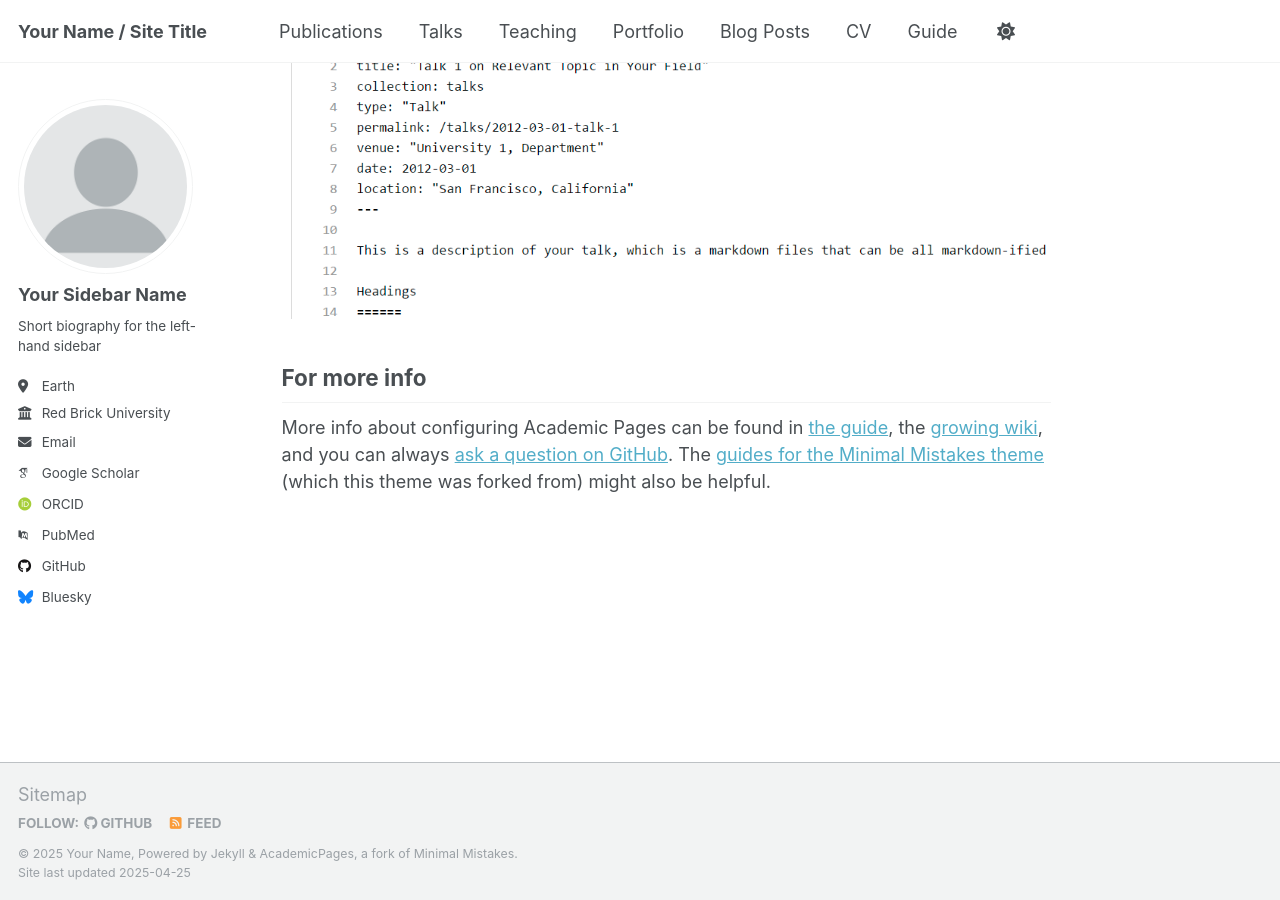
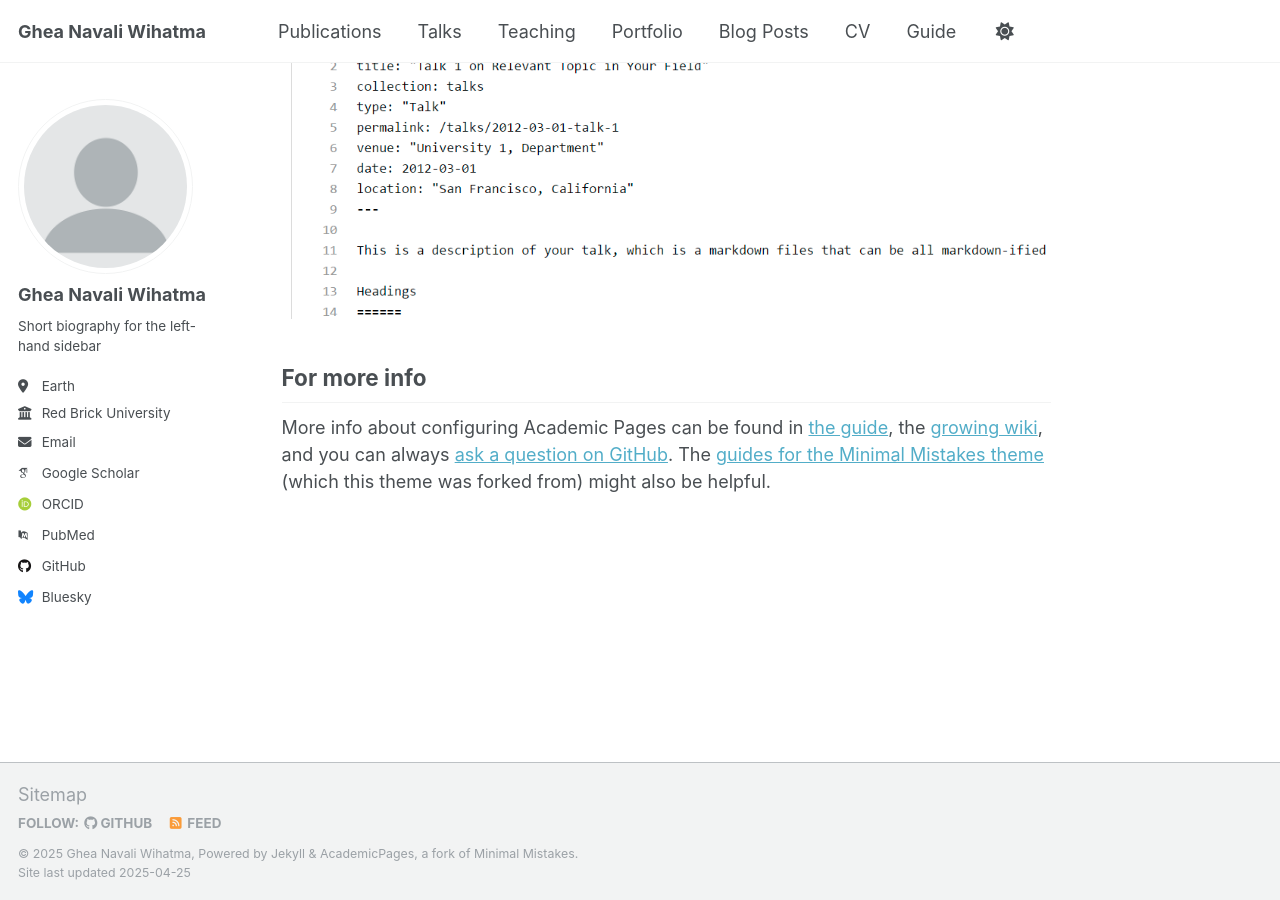
Before and after one commit to gheanavaliwihatma/gheanavaliwihatma.github.io, a Jekyll site: the page built from _pages/about.md, in a window 1280 px wide and 900 px high, scrolled down 2636 px. Built offline with Jekyll 4.4.1, drawn with Linux system fonts in a browser that asks for light colours; some web fonts are replaced.

Commit message:
fix name

```diff
--- a/_config.yml
+++ b/_config.yml
@@ -9,13 +9,13 @@
 # Basic Site Settings
 locale                   : "en-US"
 site_theme               : "default"
-title                    : "Your Name / Site Title"
+title                    : "Ghea Navali Wihatma"
 title_separator          : "-"
-name                     : &name "Your Name"
-description              : &description "personal description"
-url                      : https://academicpages.github.io # the base hostname & protocol for your site e.g. "https://[your GitHub username].github.io"
+name                     : &name "Ghea Navali Wihatma"
+description              : &description "Undergraduate Student of Biology at Universitas Gadjah Mada"
+url                      : https://gheanavaliwihatma.github.io # the base hostname & protocol for your site e.g. "https://[your GitHub username].github.io"
 baseurl                  : "" # the subpath of your site, e.g. "/blog"
-repository               : "academicpages/academicpages.github.io"
+repository               : "gheanavaliwihatma.github.io"
 
 # Site Author - The following control what appear as part of the author content on the side bar.
 #               If a field is blank the icon and link will not appear, otherwise it will be shown.
@@ -23,7 +23,7 @@ repository               : "academicpages/academicpages.github.io"
 author:
   # Biographic information
   avatar           : "profile.png"
-  name             : "Your Sidebar Name"
+  name             : "Ghea Navali Wihatma"
   pronouns         : # example: "she/her"
   bio              : "Short biography for the left-hand sidebar"
   location         : "Earth"
```
